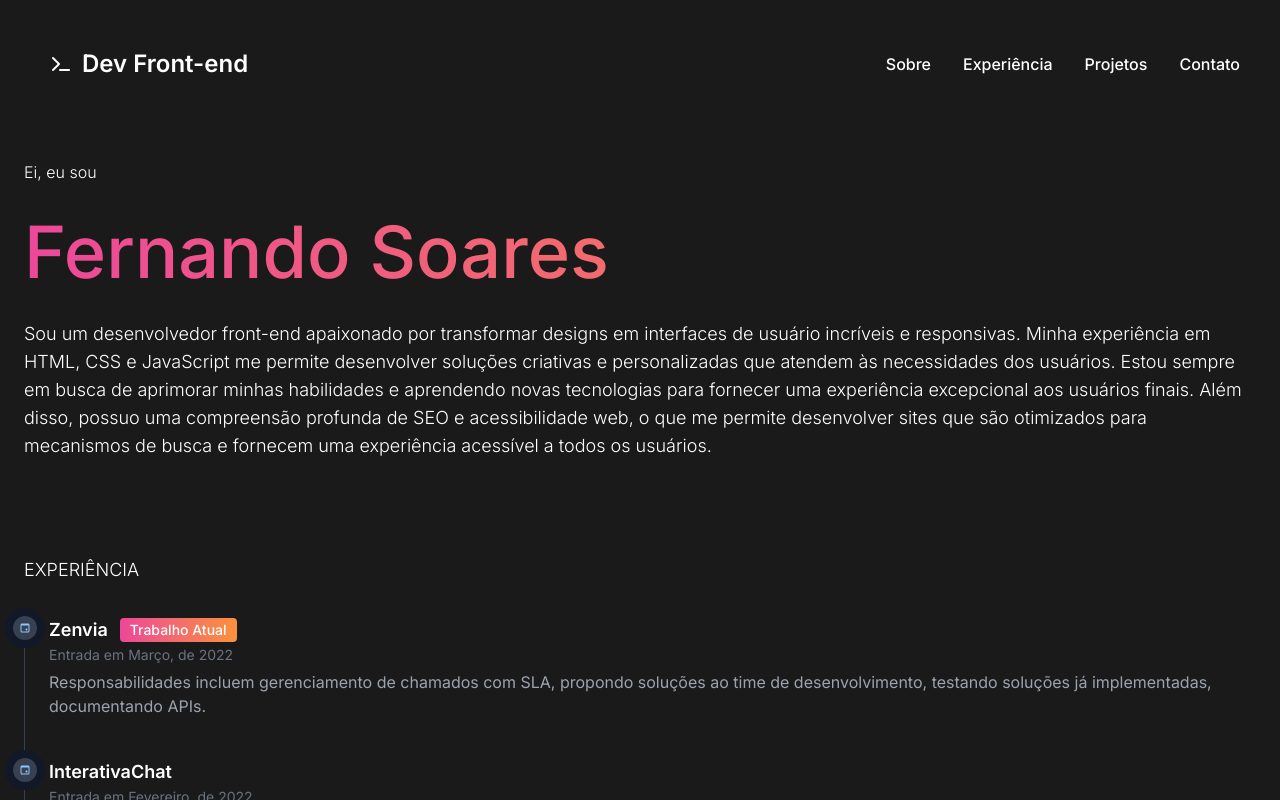
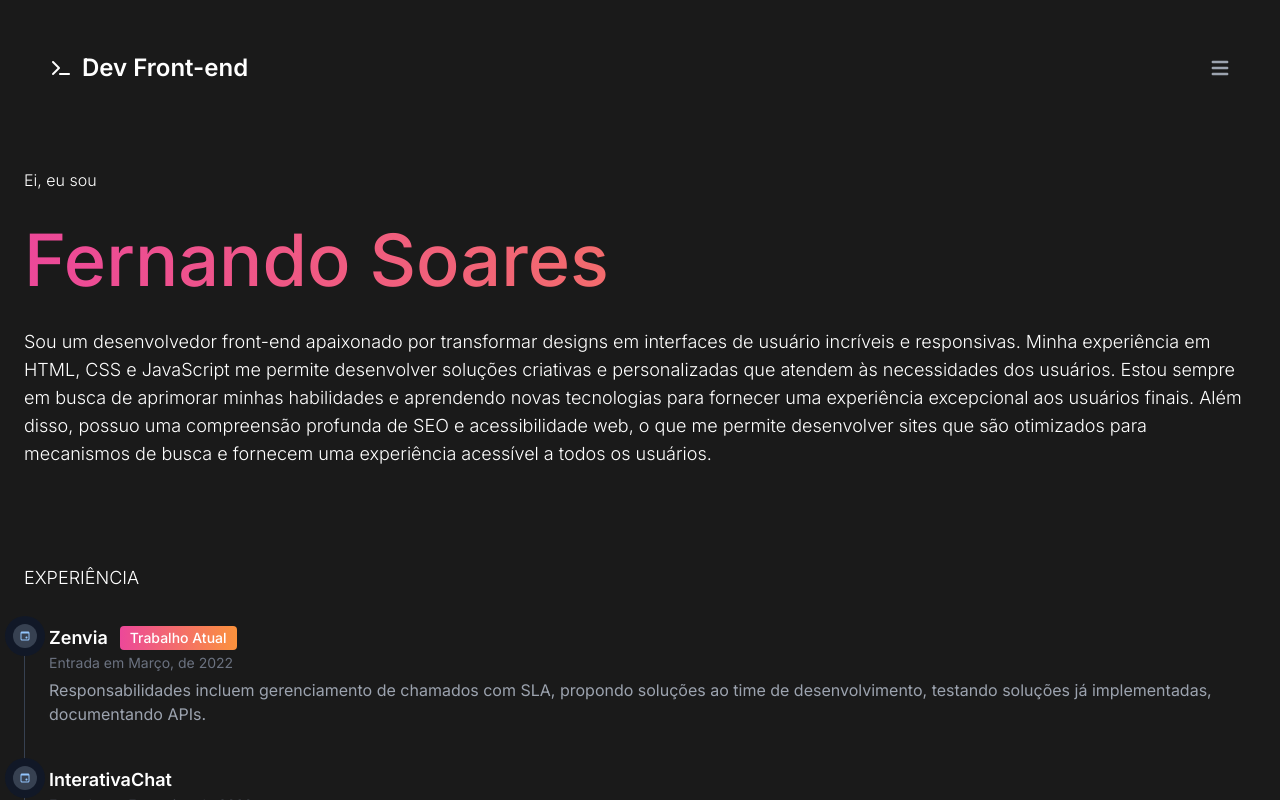
Before and after one commit to fernando-ss-soares/Portifolio, a React (Vite) app: page / in a window 1280 px wide. Shown: the top 800 px of the page. Built offline with nearby package versions, Linux system fonts and the light colour scheme; no server answers.

Commit message:
Foi alterado o menu do portifolio por incompatibilidade do componente

```diff
--- a/src/template/menu.tsx
+++ b/src/template/menu.tsx
@@ -4,20 +4,21 @@ export default function menu(): React.ReactElement {
   return (
     <>
       <Container style="h-1/6 flex flex-col justify-center py-8 px-6 font-inter font-light text-white">
-        <nav>
-          <div className="max-w-screen-xl flex flex-wrap items-center justify-between mx-auto p-4">
+        <div className="w-full flex flex-wrap items-center justify-between mx-auto p-4">
           <a href="#" className="flex items-center">
-            <i className="fa-solid fa-terminal mx-3" style={{color: "#ffffff"}}></i>
+            <i
+              className="fa-solid fa-terminal mx-3 text-white"
+            ></i>
             <span className="self-center text-2xl font-semibold whitespace-nowrap text-white">
               Dev Front-end
             </span>
           </a>
           <button
-              data-collapse-toggle="navbar-default"
+            className="inline-flex items-center p-2 ml-3 text-sm rounded-lg focus:outline-none focus:ring-2 text-gray-400 hover:bg-gray-700 focus:ring-gray-600"
             type="button"
-              className="inline-flex items-center p-2 ml-3 text-sm rounded-lg md:hidden focus:outline-none focus:ring-2 text-gray-400 hover:bg-gray-700 focus:ring-gray-600"
-              aria-controls="navbar-default"
-              aria-expanded="false"
+            data-drawer-target="drawer-navigation"
+            data-drawer-show="drawer-navigation"
+            aria-controls="drawer-navigation"
           >
             <span className="sr-only">Open main menu</span>
             <svg
@@ -28,51 +29,136 @@ export default function menu(): React.ReactElement {
               xmlns="http://www.w3.org/2000/svg"
             >
               <path
+                fill-rule="evenodd"
+                d="M3 5a1 1 0 011-1h12a1 1 0 110 2H4a1 1 0 01-1-1zM3 10a1 1 0 011-1h12a1 1 0 110 2H4a1 1 0 01-1-1zM3 15a1 1 0 011-1h12a1 1 0 110 2H4a1 1 0 01-1-1z"
+                clip-rule="evenodd"
+              ></path>
+            </svg>
+          </button>
+        </div>
+
+        <div
+          id="drawer-navigation"
+          className="fixed top-0 left-0 z-40 h-screen p-4 overflow-y-auto transition-transform -translate-x-full w-full bg-[#1A1A1A]"
+          tabIndex={-1}
+          aria-labelledby="drawer-navigation-label"
+        >
+          <h5
+            id="drawer-navigation-label"
+            className="text-base font-semibold uppercase text-gray-400"
+          >
+            Menu
+          </h5>
+          <button
+            type="button"
+            data-drawer-hide="drawer-navigation"
+            aria-controls="drawer-navigation"
+            className="text-gray-400 bg-transparent rounded-lg text-sm p-1.5 absolute top-2.5 right-2.5 inline-flex items-center hover:bg-gray-600 hover:text-white"
+          >
+            <svg
+              aria-hidden="true"
+              className="w-5 h-5"
+              fill="currentColor"
+              viewBox="0 0 20 20"
+              xmlns="http://www.w3.org/2000/svg"
+            >
+              <path
                 fillRule="evenodd"
-                  d="M3 5a1 1 0 011-1h12a1 1 0 110 2H4a1 1 0 01-1-1zM3 10a1 1 0 011-1h12a1 1 0 110 2H4a1 1 0 01-1-1zM3 15a1 1 0 011-1h12a1 1 0 110 2H4a1 1 0 01-1-1z"
+                d="M4.293 4.293a1 1 0 011.414 0L10 8.586l4.293-4.293a1 1 0 111.414 1.414L11.414 10l4.293 4.293a1 1 0 01-1.414 1.414L10 11.414l-4.293 4.293a1 1 0 01-1.414-1.414L8.586 10 4.293 5.707a1 1 0 010-1.414z"
                 clipRule="evenodd"
               ></path>
             </svg>
+            <span className="sr-only">Close menu</span>
           </button>
-            <div className="hidden w-full md:block md:w-auto" id="navbar-default">
-              <ul className="font-medium flex flex-col p-4 md:p-0 mt-4 border rounded-lg md:flex-row md:space-x-8 md:mt-0 md:border-0 border-gray-700">
+          <div className="py-4 overflow-y-auto">
+            <ul className="space-y-2 font-medium">
             <li>
                 <a
-                    href="#sobre"
-                    className="block py-2 pl-3 pr-4 rounded md:bg-transparent md:p-0 text-white"
-                    aria-current="page"
+                  href="#"
+                  className="flex items-center p-2 rounded-lg text-white hover:bg-gray-700"
                 >
-                    Sobre
+                  <svg
+                    aria-hidden="true"
+                    className="flex-shrink-0 w-6 h-6 transition duration-75 text-gray-400 group-hover:text-white"
+                    fill="currentColor"
+                    viewBox="0 0 20 20"
+                    xmlns="http://www.w3.org/2000/svg"
+                  >
+                    <path
+                      fillRule="evenodd"
+                      d="M5 4a3 3 0 00-3 3v6a3 3 0 003 3h10a3 3 0 003-3V7a3 3 0 00-3-3H5zm-1 9v-1h5v2H5a1 1 0 01-1-1zm7 1h4a1 1 0 001-1v-1h-5v2zm0-4h5V8h-5v2zM9 8H4v2h5V8z"
+                      clipRule="evenodd"
+                    ></path>
+                  </svg>
+                  <span className="flex-1 ml-3 whitespace-nowrap">Sobre</span>
                 </a>
               </li>
               <li>
                 <a
-                    href="#experiencia"
-                    className="block py-2 pl-3 pr-4 rounded md:bg-transparent md:p-0 text-white"
+                  href="#"
+                  className="flex items-center p-2 rounded-lg text-white hover:bg-gray-700"
                 >
-                    Experiência
+                  <svg
+                    aria-hidden="true"
+                    className="flex-shrink-0 w-6 h-6 transition duration-75 text-gray-400 group-hover:text-white"
+                    fill="currentColor"
+                    viewBox="0 0 20 20"
+                    xmlns="http://www.w3.org/2000/svg"
+                  >
+                    <path
+                      fillRule="evenodd"
+                      d="M5 4a3 3 0 00-3 3v6a3 3 0 003 3h10a3 3 0 003-3V7a3 3 0 00-3-3H5zm-1 9v-1h5v2H5a1 1 0 01-1-1zm7 1h4a1 1 0 001-1v-1h-5v2zm0-4h5V8h-5v2zM9 8H4v2h5V8z"
+                      clipRule="evenodd"
+                    ></path>
+                  </svg>
+                  <span className="flex-1 ml-3 whitespace-nowrap">Experiência</span>
                 </a>
               </li>
               <li>
                 <a
-                    href="#projetos"
-                    className="block py-2 pl-3 pr-4 rounded md:bg-transparent md:p-0 text-white"
+                  href="#"
+                  className="flex items-center p-2 rounded-lg text-white hover:bg-gray-700"
                 >
-                    Projetos
+                  <svg
+                    aria-hidden="true"
+                    className="flex-shrink-0 w-6 h-6 transition duration-75 text-gray-400 group-hover:text-white"
+                    fill="currentColor"
+                    viewBox="0 0 20 20"
+                    xmlns="http://www.w3.org/2000/svg"
+                  >
+                    <path
+                      fillRule="evenodd"
+                      d="M5 4a3 3 0 00-3 3v6a3 3 0 003 3h10a3 3 0 003-3V7a3 3 0 00-3-3H5zm-1 9v-1h5v2H5a1 1 0 01-1-1zm7 1h4a1 1 0 001-1v-1h-5v2zm0-4h5V8h-5v2zM9 8H4v2h5V8z"
+                      clipRule="evenodd"
+                    ></path>
+                  </svg>
+                  <span className="flex-1 ml-3 whitespace-nowrap">Projetos</span>
                 </a>
               </li>
               <li>
                 <a
-                    href="#contato"
-                    className="block py-2 pl-3 pr-4 rounded md:bg-transparent md:p-0 text-white"
+                  href="#"
+                  className="flex items-center p-2 rounded-lg text-white hover:bg-gray-700"
                 >
-                    Contato
+                  <svg
+                    aria-hidden="true"
+                    className="flex-shrink-0 w-6 h-6 transition duration-75 text-gray-400 group-hover:text-white"
+                    fill="currentColor"
+                    viewBox="0 0 20 20"
+                    xmlns="http://www.w3.org/2000/svg"
+                  >
+                    <path
+                      fillRule="evenodd"
+                      d="M5 4a3 3 0 00-3 3v6a3 3 0 003 3h10a3 3 0 003-3V7a3 3 0 00-3-3H5zm-1 9v-1h5v2H5a1 1 0 01-1-1zm7 1h4a1 1 0 001-1v-1h-5v2zm0-4h5V8h-5v2zM9 8H4v2h5V8z"
+                      clipRule="evenodd"
+                    ></path>
+                  </svg>
+                  <span className="flex-1 ml-3 whitespace-nowrap">Contato</span>
                 </a>
               </li>
             </ul>
           </div>
         </div>
-        </nav>
       </Container>
     </>
   );
```
Lines whose indentation alone changed are shown as unchanged.
